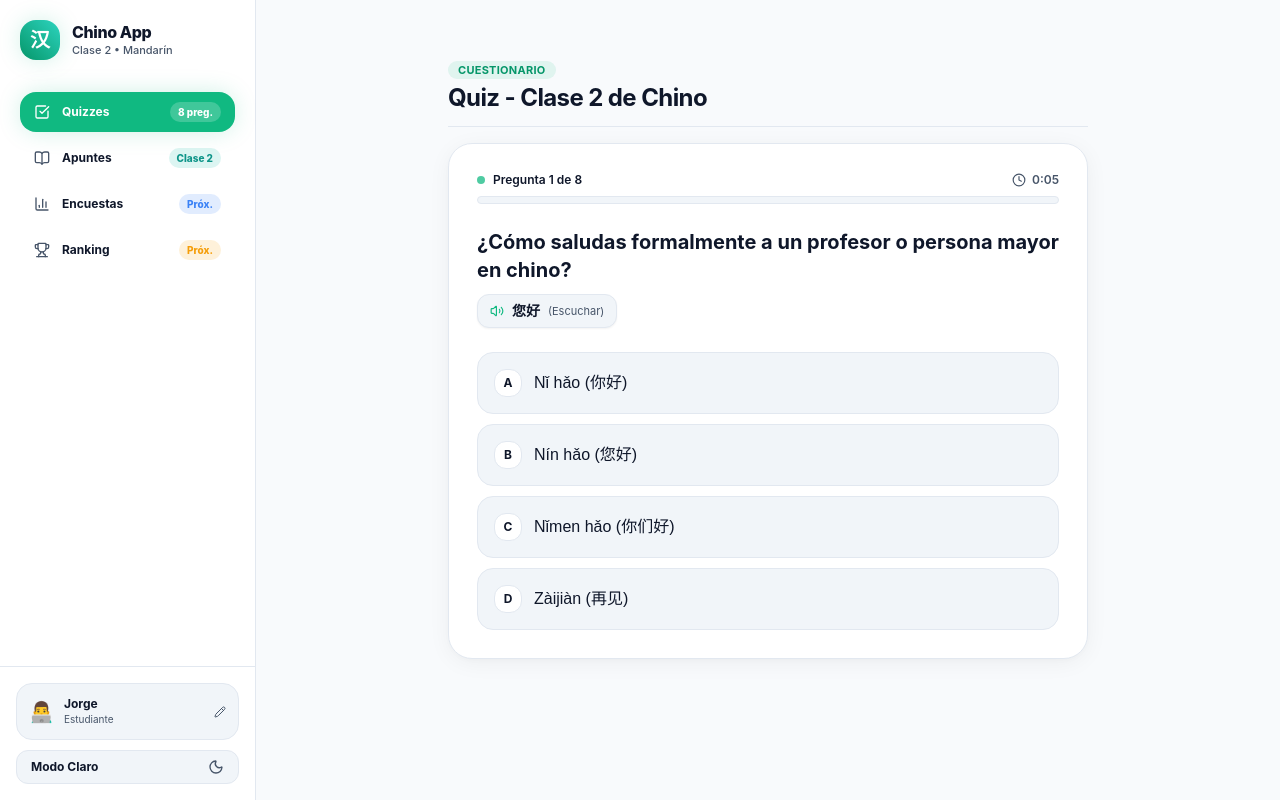
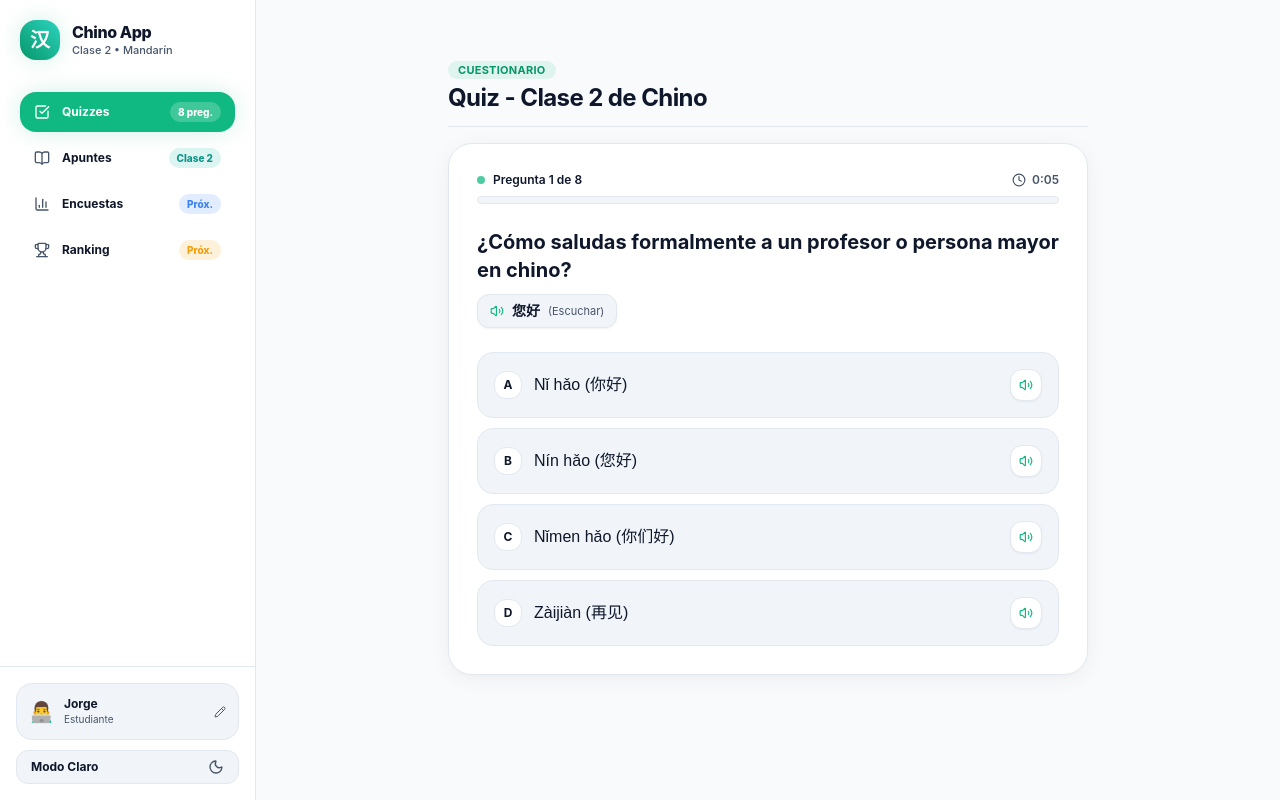
Before and after one commit to jorgeochipinti97/chino-app, a Next.js app: page / in a window 1280 px wide. Built offline with nearby package versions, Linux system fonts and the light colour scheme.

Commit message:
feat(audio): enable sound only on genuine chinese options and prompts, filter out spanish descriptions

```diff
--- a/src/components/QuizView.tsx
+++ b/src/components/QuizView.tsx
@@ -222,6 +222,8 @@ export const QuizView: React.FC<QuizViewProps> = ({
                 badgeClasses = "bg-emerald-500 text-white font-bold border-transparent";
               }
 
+              const isChineseOption = /[\u4e00-\u9fa5]/.test(option);
+
               return (
                 <div
                   key={idx}
@@ -240,6 +242,21 @@ export const QuizView: React.FC<QuizViewProps> = ({
                   </div>
 
                   <div className="flex items-center gap-2 shrink-0">
+                    {/* Audio button ONLY when option is in Chinese */}
+                    {isChineseOption && (
+                      <button
+                        type="button"
+                        onClick={(e) => {
+                          e.stopPropagation();
+                          speakChinese(option);
+                        }}
+                        className="p-2 rounded-xl bg-bg-card hover:bg-bg-tertiary text-text-muted hover:text-emerald-500 border border-border transition-all duration-200 shrink-0 cursor-pointer shadow-sm active:scale-95"
+                        title="Escuchar pronunciación"
+                      >
+                        <Volume2 className="w-3.5 h-3.5 text-emerald-500" />
+                      </button>
+                    )}
+
                     {isAnswered && isCorrectOption && (
                       <div className="w-7 h-7 rounded-full bg-emerald-500 text-white flex items-center justify-center shadow-sm shrink-0">
                         <Check className="w-4 h-4 stroke-[3]" />
```
